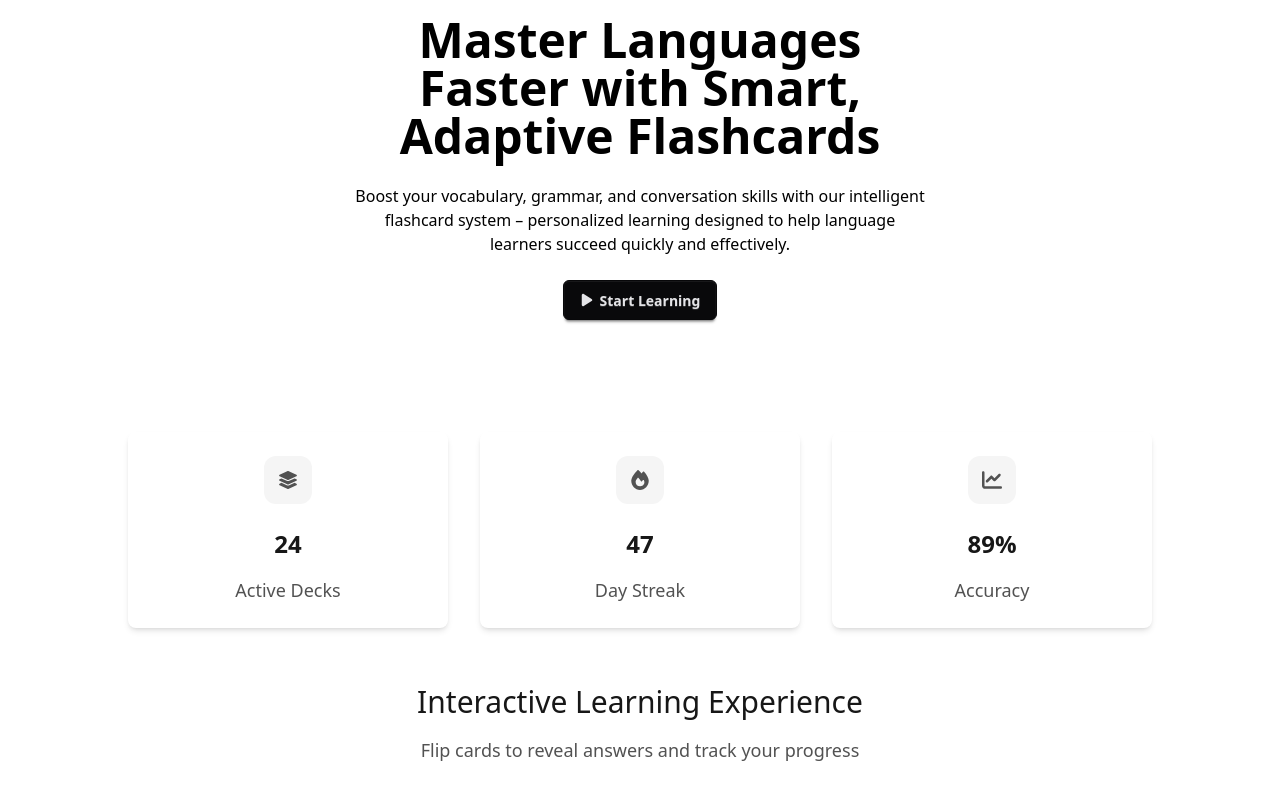
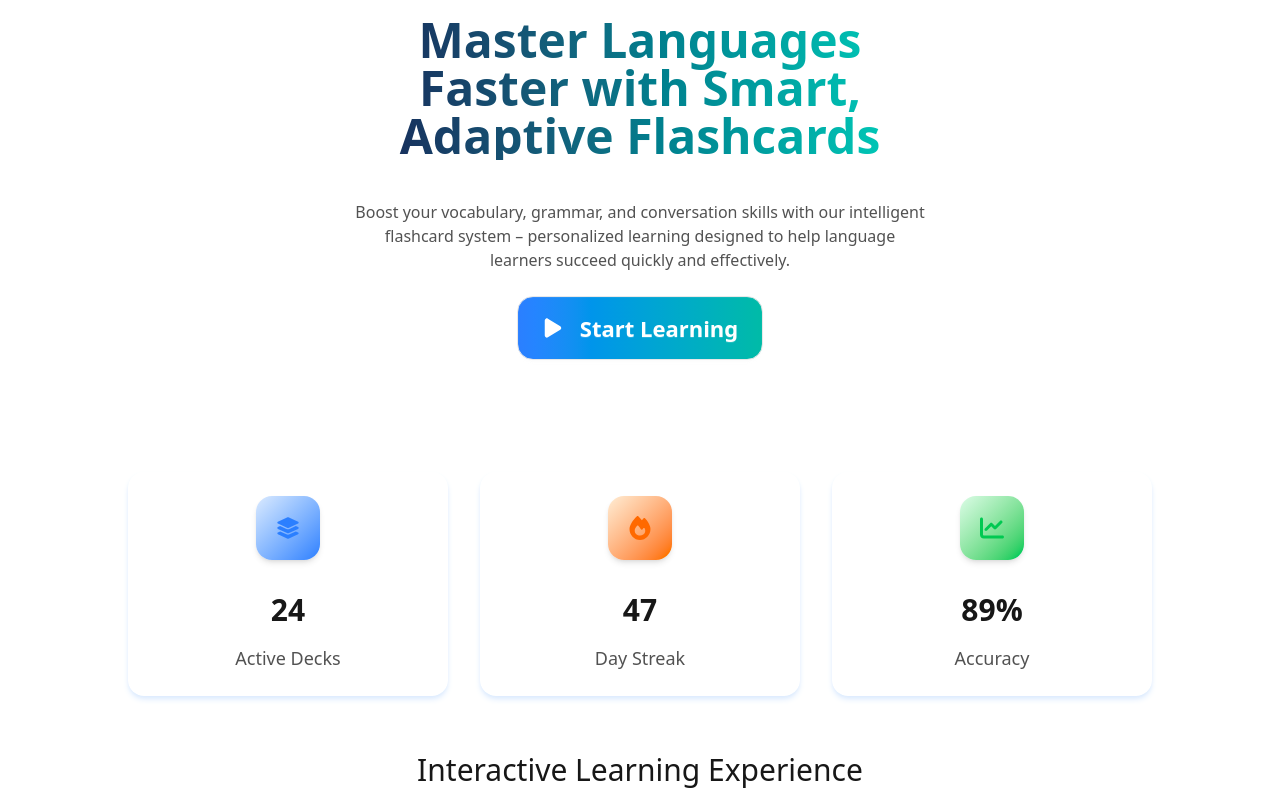
Before and after one commit to malvezzidatr/wordie-hub, a Next.js app: page /en in a window 1280 px wide. Shown: the top 800 px of the page. Built offline with nearby package versions, Linux system fonts and the light colour scheme.

Commit message:
adjust: changing wireframes to hifi design

```diff
--- a/src/app/[locale]/page.tsx
+++ b/src/app/[locale]/page.tsx
@@ -59,9 +59,9 @@ export default function Home() {
       />
 
       <div className="w-full mt-24 flex items-center justify-between gap-8 mb-14">
-        <Card icon={FaLayerGroup} title={t('cardTitleActiveDeck')} countText="24" />
-        <Card icon={FaFire} title={t('cardTitleDayStreak')} countText="47" />
-        <Card icon={FaChartLine} title={t('cardTitleAccuracy')} countText="89%" />
+        <Card iconColor="text-blue-500" backgroundIcon="bg-gradient-to-tl from-blue-500 to-blue-100" icon={FaLayerGroup} title={t('cardTitleActiveDeck')} countText="24" />
+        <Card iconColor="text-orange-500" backgroundIcon="bg-gradient-to-tl from-orange-500 to-orange-100" icon={FaFire} title={t('cardTitleDayStreak')} countText="47" />
+        <Card iconColor="text-green-500" backgroundIcon="bg-gradient-to-tl from-green-500 to-green-100" icon={FaChartLine} title={t('cardTitleAccuracy')} countText="89%" />
       </div>
       <div className="mb-10">
         <p className="text-3xl text-neutral-900 mb-4 text-center">Interactive Learning Experience</p>
--- a/src/components/Card/Card.tsx
+++ b/src/components/Card/Card.tsx
@@ -1,26 +1,27 @@
 import { ElementType } from "react"
 import { FaLayerGroup } from "react-icons/fa6"
+import { IconCard } from "../IconCard/IconCard";
 
 interface Card {
   icon: ElementType;
   title: string;
   countText: string;
+  backgroundIcon: string;
+  iconColor: string;
 }
 
 export const Card = ({
   countText,
   icon: Icon,
   title,
+  backgroundIcon,
+  iconColor
 }: Card) => {
   return (
-    <div className="card w-96 shadow-md">
+    <div className="card w-96 shadow-md rounded-2xl shadow-blue-100">
       <div className="card-body items-center flex justify-center">
-        <div className="w-12 h-12 bg-neutral-100 rounded-xl flex items-center justify-center mx-auto mb-4">
-          <i className="text-neutral-600 text-xl">
-            <Icon />
-          </i>
-        </div>
-        <p className="text-2xl text-neutral-900 mb-2 font-bold">{countText}</p>
+        <IconCard icon={Icon} iconColor={iconColor} background={backgroundIcon} />
+        <p className="text-3xl text-neutral-900 mb-2 font-bold">{countText}</p>
         <h2 className="text-neutral-600 text-lg">{title}</h2>
       </div>
     </div>
--- a/src/components/HeroSection/HeroSection.tsx
+++ b/src/components/HeroSection/HeroSection.tsx
@@ -17,9 +17,9 @@ export const HeroSection = ({
     <div className="hero">
       <div className="hero-content text-center">
         <div className="max-w-xl">
-          <h1 className="text-5xl font-bold">{title}</h1>
-          <p className="py-6">{subtitle}</p>
-          <button className="btn btn-neutral rounded-md">
+          <h1 className="text-5xl font-bold bg-gradient-to-r from-blue-950 to-teal-400 bg-clip-text text-transparent mb-4">{title}</h1>
+          <p className="py-6 text-neutral-600">{subtitle}</p>
+          <button className="btn btn-xl gap-4 hover:scale-105 transition-all text-white bg-gradient-to-r from-blue-500 to-teal-500 rounded-2xl h-16">
             <Icon />
             {buttonText}
           </button>
--- /dev/null
+++ b/src/components/IconCard/IconCard.tsx
@@ -0,0 +1,21 @@
+import { ElementType } from "react"
+
+interface IconCardProps {
+  icon: ElementType;
+  background: string;
+  iconColor: string;
+}
+
+export const IconCard = ({
+  icon: Icon,
+  background,
+  iconColor,
+}: IconCardProps) => {
+  return (
+    <div className={`w-16 h-16 ${background} rounded-2xl flex items-center justify-center mx-auto mb-6 shadow-md`}>
+      <i className={`text-2xl ${iconColor}`}>
+        <Icon />
+      </i>
+    </div>
+  )
+}
```
